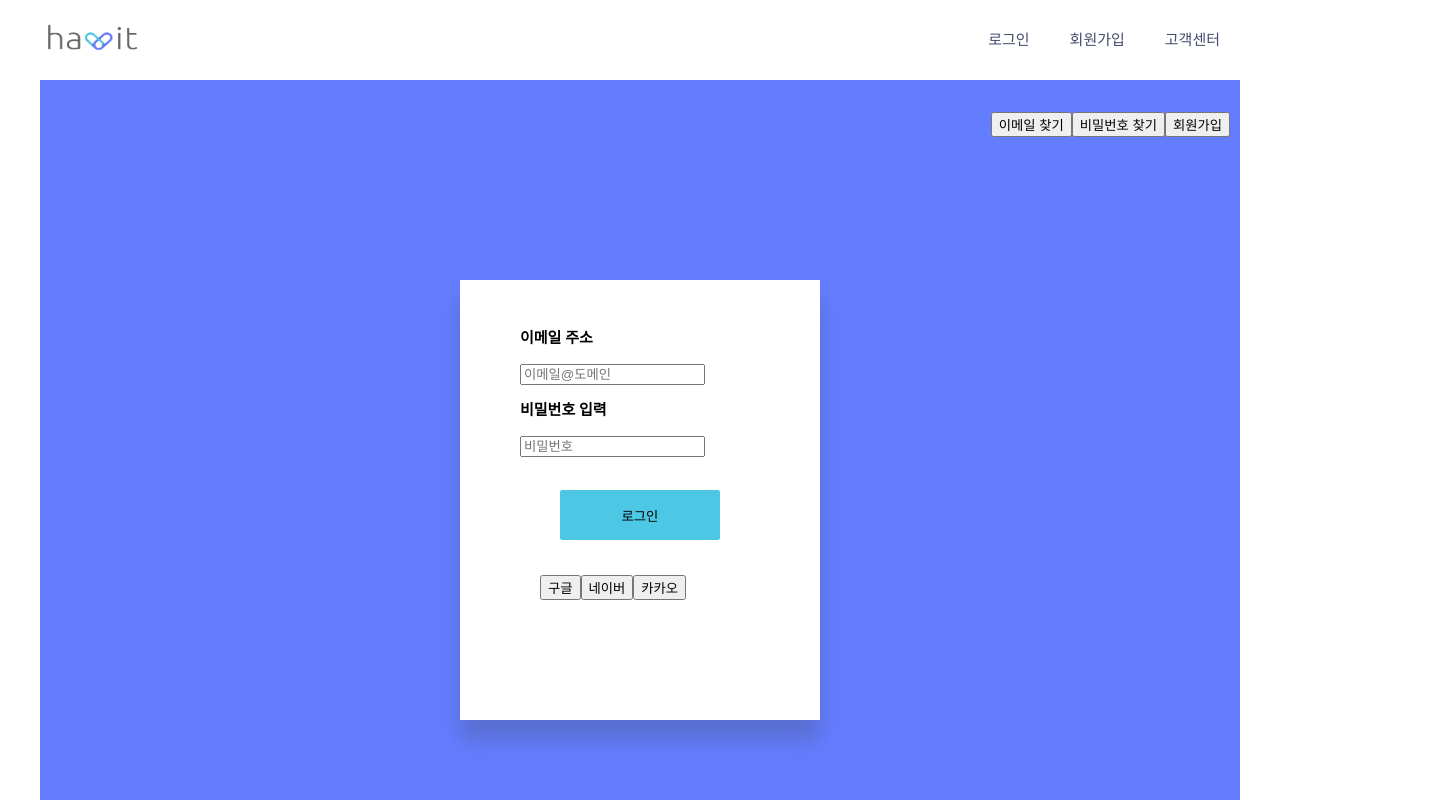
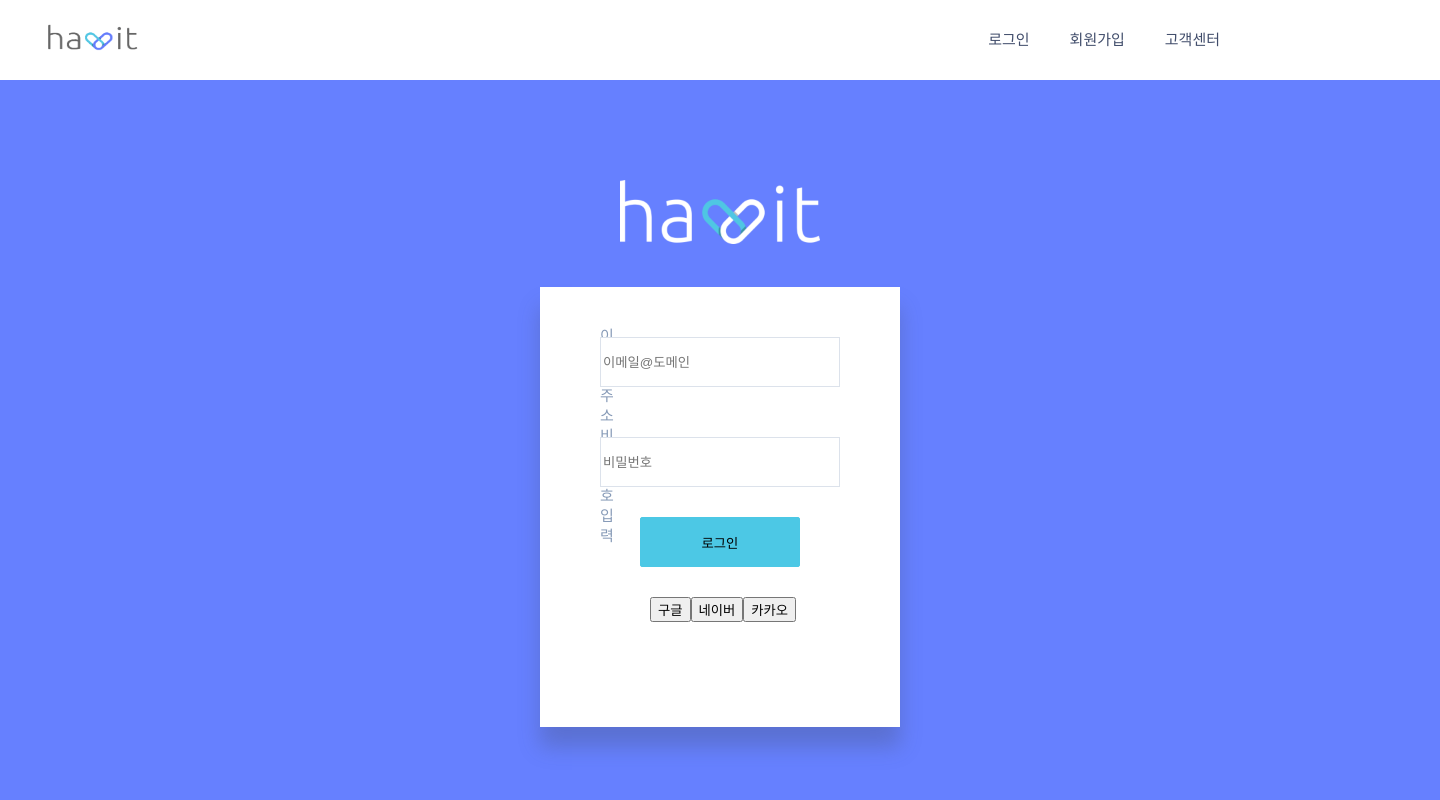
Before and after one commit to lyhlg/havit-web, a React (Create React App) app in the folder havit-web-frontend/: page /login in a window 1280 px wide. Shown: the whole page, 1440 px wide, since content can reach past the window. Built offline with nearby package versions, Linux system fonts and the light colour scheme; no server answers; a web font is replaced by a local one.

Commit message:
Make login css

```diff
--- a/havit-web-frontend/src/assets/img/index.js
+++ b/havit-web-frontend/src/assets/img/index.js
@@ -1,3 +1,4 @@
 export { default as logo } from './logo.png';
 export { default as logo2 } from './logo2.png';
 export { default as logo3 } from './logo3.png';
+export { default as reallogo } from './reallogo.png';
--- a/havit-web-frontend/src/components/Header/Login.js
+++ b/havit-web-frontend/src/components/Header/Login.js
@@ -1,5 +1,6 @@
 import React, { Component } from 'react';
 import * as url from 'utils';
+import { reallogo } from 'assets/img';
 import 'styles/css/Common/Login.css';
 
 class Login extends Component {
@@ -31,23 +32,19 @@ class Login extends Component {
   render() {
     return (
       <div className="login">
-        <div className="login__find">
-          <button type="submit">이메일 찾기</button>
-          <button type="submit">비밀번호 찾기</button>
-          <button type="submit">회원가입</button>
-        </div>
+        <img src={reallogo} className="login__logo" alt="logo" />
         <div className="login__wrapper">
-          <div className="login__input">
-            <h3>이메일 주소</h3>
-            <input type="text" placeholder="이메일@도메인" />
-            <h3>비밀번호 입력</h3>
-            <input type="text" placeholder="비밀번호" />
-          </div>
-          <div className="login__button">
-            <button type="submit" className="login__btn">
-              로그인
-            </button>
-          </div>
+          <h3 className="login__emailword">이메일 주소</h3>
+          <input
+            type="text"
+            className="login__emailbox"
+            placeholder="이메일@도메인"
+          />
+          <h3 className="login__psw">비밀번호 입력</h3>
+          <input type="text" className="login__pswbox" placeholder="비밀번호" />
+          <button type="submit" className="login__btn">
+            로그인
+          </button>
           <div className="social__button">
             {this.state.socials.map(social => {
               return (
--- a/havit-web-frontend/src/styles/Common/Login.scss
+++ b/havit-web-frontend/src/styles/Common/Login.scss
@@ -1,49 +1,87 @@
 .login {
-  width: 1200px;
+  width: 1440px;
   height: 720px;
-  background-color: #647dff;
+  background-color: hsl(230, 100%, 70%);
   margin: 0 auto;
-  .login__find {
-    padding-top: 30px;
-    padding-right: 10px;
-    font-size: 15px;
-    text-align: right;
-    line-height: 30px;
+
+  .login__logo {
+    width: 200px;
+    height: 64px;
+    margin-top: 100px;
+    margin-left: 620px;
   }
+
   .login__wrapper {
     width: 360px;
     height: 440px;
-    margin-top: 140px;
-    margin-left: 420px;
-    font-size: 15px;
     background-color: #ffffff;
     box-shadow: 0 20px 20px 0 rgba(65, 77, 107, 0.3);
-    .login__input {
-      width: 240px;
-      height: 180px;
+    margin: 0 auto;
+    margin-top: 40px;
+
+    .login__emailword {
+      width: 73px;
+      height: 20px;
+      font-family: SpoqaHanSans;
       font-size: 15px;
-      line-height: 2.4;
+      font-weight: normal;
+      font-style: normal;
+      font-stretch: normal;
+      line-height: 1.33;
+      letter-spacing: normal;
+      text-align: left;
+      color: #869ab7;
+      padding-top: 40px;
       padding-left: 60px;
-      padding-top: 40px;
     }
-    .login__button {
+
+    .login__emailbox {
       width: 240px;
       height: 50px;
-      padding-top: 30px;
-      padding-left: 100px;
-      .login__btn {
-        width: 160px;
-        height: 50px;
-        border-radius: 2px;
-        background-color: #4cc8e5;
-        border: solid 1px #4cc8e5;
-      }
+      background-color: #ffffff;
+      border: solid 1px #dce2eb;
+      margin-top: 10px;
+      margin-left: 60px;
     }
-    .social__button {
+
+    .login__psw {
+      width: 87px;
+      height: 20px;
+      font-family: SpoqaHanSans;
+      font-size: 15px;
+      font-weight: normal;
+      font-style: normal;
+      font-stretch: normal;
+      line-height: 1.33;
+      letter-spacing: normal;
+      text-align: left;
+      color: #869ab7;
+      padding-top: 40px;
+      padding-left: 60px;
+    }
+
+    .login__pswbox {
       width: 240px;
       height: 50px;
-      padding-top: 65px;
-      padding-left: 80px;
+      background-color: #ffffff;
+      border: solid 1px #dce2eb;
+      margin-top: 10px;
+      margin-left: 60px;
+    }
+
+    .login__btn {
+      width: 160px;
+      height: 50px;
+      border-radius: 2px;
+      background-color: #4cc8e5;
+      border: solid 1px #4cc8e5;
+      margin-top: 30px;
+      margin-left: 100px;
+    }
+
+    .social__button {
+      margin-top: 30px;
+      margin-left: 110px;
     }
   }
 }
--- a/havit-web-frontend/src/styles/css/Common/Login.css
+++ b/havit-web-frontend/src/styles/css/Common/Login.css
@@ -1,42 +1,70 @@
 .login {
-  width: 1200px;
+  width: 1440px;
   height: 720px;
-  background-color: #647dff;
+  background-color: #6680ff;
   margin: 0 auto; }
-  .login .login__find {
-    padding-top: 30px;
-    padding-right: 10px;
-    font-size: 15px;
-    text-align: right;
-    line-height: 30px; }
+  .login .login__logo {
+    width: 200px;
+    height: 64px;
+    margin-top: 100px;
+    margin-left: 620px; }
   .login .login__wrapper {
     width: 360px;
     height: 440px;
-    margin-top: 140px;
-    margin-left: 420px;
-    font-size: 15px;
     background-color: #ffffff;
-    box-shadow: 0 20px 20px 0 rgba(65, 77, 107, 0.3); }
-    .login .login__wrapper .login__input {
-      width: 240px;
-      height: 180px;
+    box-shadow: 0 20px 20px 0 rgba(65, 77, 107, 0.3);
+    margin: 0 auto;
+    margin-top: 40px; }
+    .login .login__wrapper .login__emailword {
+      width: 73px;
+      height: 20px;
+      font-family: SpoqaHanSans;
       font-size: 15px;
-      line-height: 2.4;
-      padding-left: 60px;
-      padding-top: 40px; }
-    .login .login__wrapper .login__button {
+      font-weight: normal;
+      font-style: normal;
+      font-stretch: normal;
+      line-height: 1.33;
+      letter-spacing: normal;
+      text-align: left;
+      color: #869ab7;
+      padding-top: 40px;
+      padding-left: 60px; }
+    .login .login__wrapper .login__emailbox {
       width: 240px;
       height: 50px;
-      padding-top: 30px;
-      padding-left: 100px; }
-      .login .login__wrapper .login__button .login__btn {
-        width: 160px;
-        height: 50px;
-        border-radius: 2px;
-        background-color: #4cc8e5;
-        border: solid 1px #4cc8e5; }
-    .login .login__wrapper .social__button {
+      background-color: #ffffff;
+      border: solid 1px #dce2eb;
+      margin-top: 10px;
+      margin-left: 60px; }
+    .login .login__wrapper .login__psw {
+      width: 87px;
+      height: 20px;
+      font-family: SpoqaHanSans;
+      font-size: 15px;
+      font-weight: normal;
+      font-style: normal;
+      font-stretch: normal;
+      line-height: 1.33;
+      letter-spacing: normal;
+      text-align: left;
+      color: #869ab7;
+      padding-top: 40px;
+      padding-left: 60px; }
+    .login .login__wrapper .login__pswbox {
       width: 240px;
       height: 50px;
-      padding-top: 65px;
-      padding-left: 80px; }
+      background-color: #ffffff;
+      border: solid 1px #dce2eb;
+      margin-top: 10px;
+      margin-left: 60px; }
+    .login .login__wrapper .login__btn {
+      width: 160px;
+      height: 50px;
+      border-radius: 2px;
+      background-color: #4cc8e5;
+      border: solid 1px #4cc8e5;
+      margin-top: 30px;
+      margin-left: 100px; }
+    .login .login__wrapper .social__button {
+      margin-top: 30px;
+      margin-left: 110px; }
```
